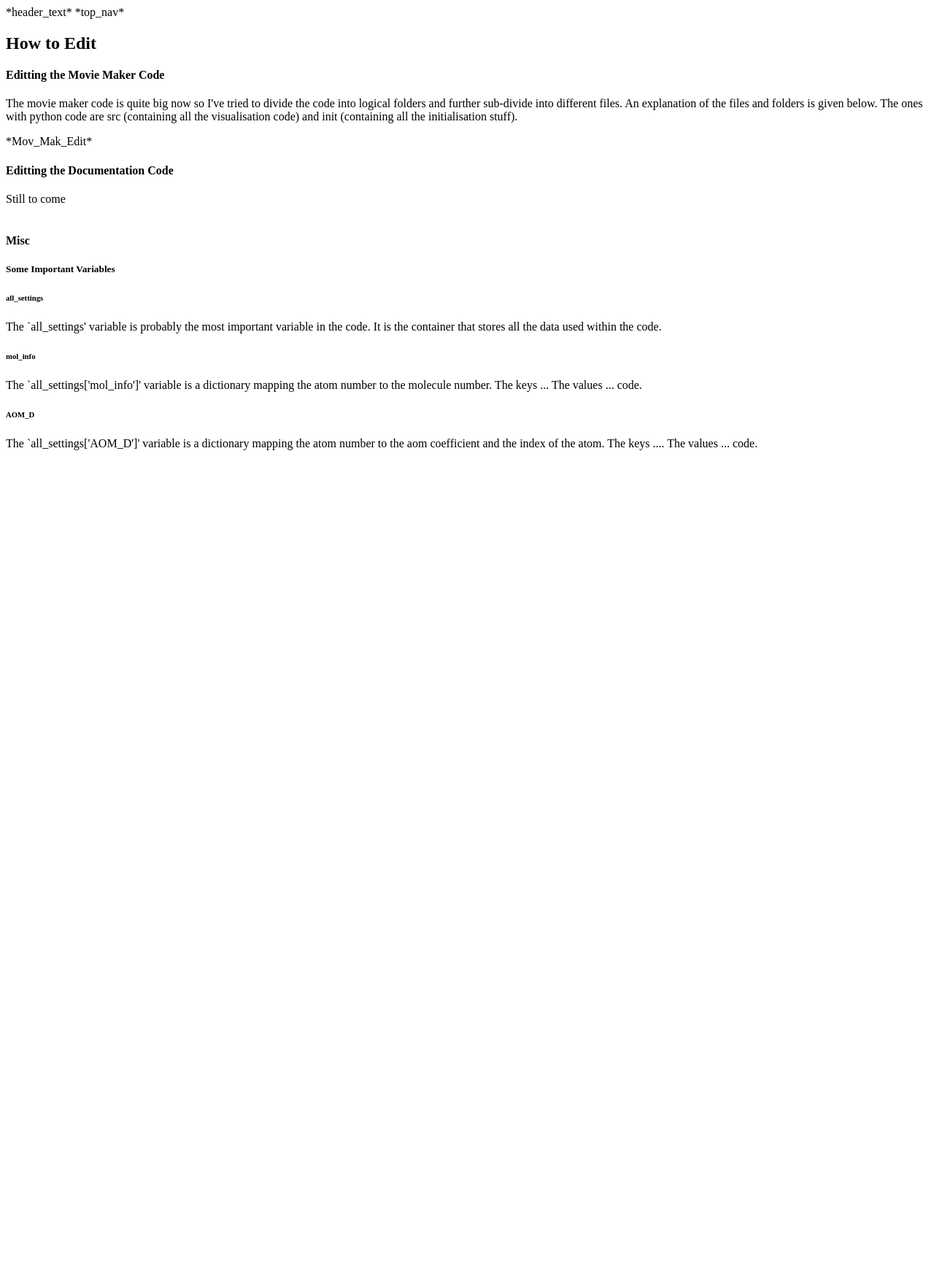
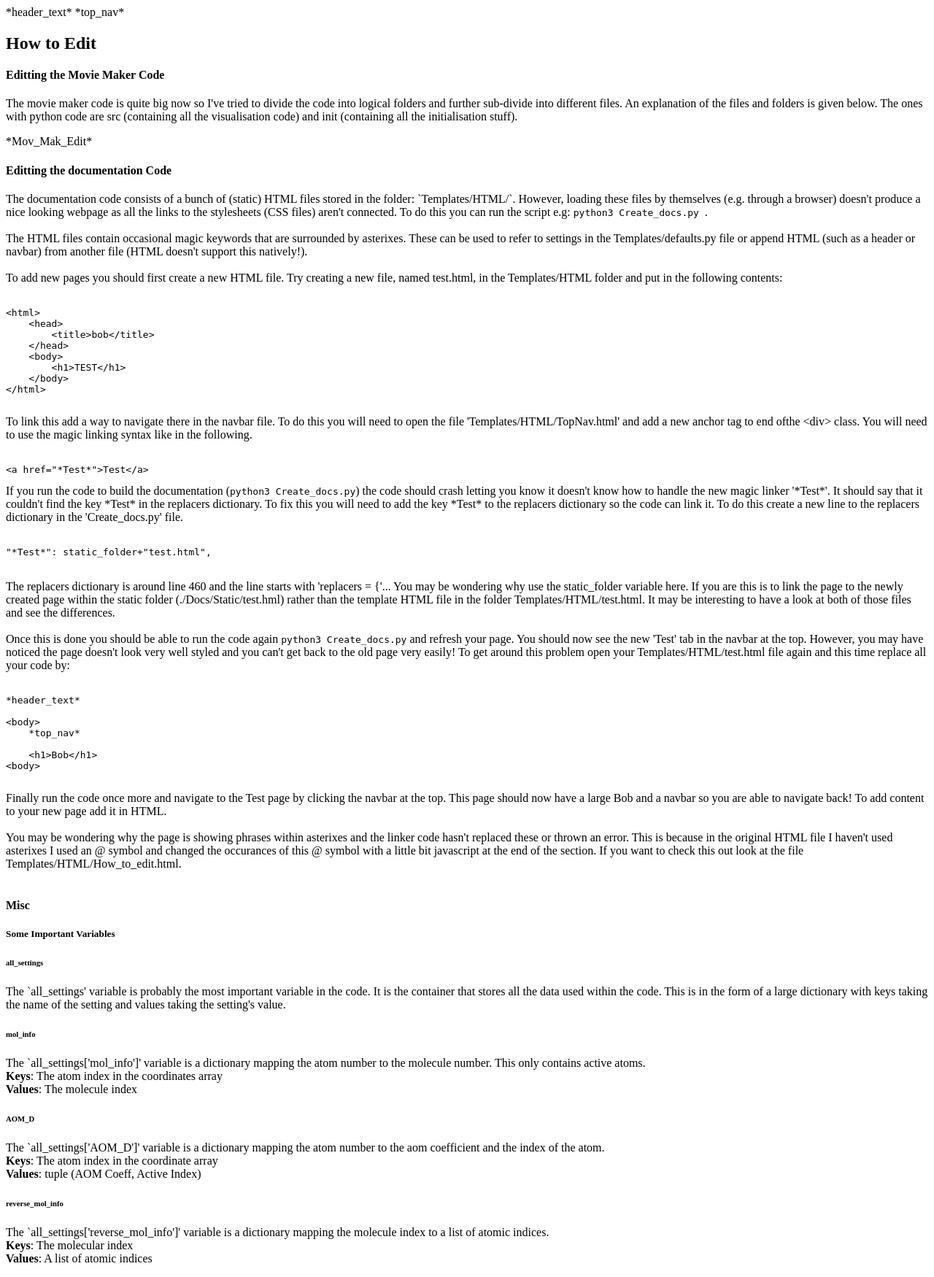
Before and after one commit to 95ellismle/Orbital-Visualiser, a Python web app: template Templates/HTML/How_to_edit.html in a window 1280 px wide. Shown: the whole page at 73% size. Before the commit the page ends 617 px from the top, so only its background shows below. Run offline with Jinja, Linux system fonts and the light colour scheme; the template is opened without the code that fills it, so the values that code supplies are empty.

Commit message:
Added a section in the docs to let users know how to edit the documentation code.

```diff
--- a/Create_docs.py
+++ b/Create_docs.py
@@ -466,6 +466,7 @@
              "*Pagetitle*": "Movie Maker Documentation",
              "*header_text*": io.open_read(templates_folder+'HeaderTxt.html'),
              "*top_nav*": io.open_read(templates_folder+'TopNav.html'),
+             "*Test*": static_folder+"test.html",
              }
 
 # Handle the Sidebar
--- a/PostProcScripts/stitch_img.py
+++ b/PostProcScripts/stitch_img.py
@@ -60,8 +60,6 @@
 if not all_files:
     raise SystemExit("Lost the files!")
 
-print(all_files)
-
 # Now stitch the files
 framerate = int(len(all_files) / movie_length)
 # Pad string will add a pixel of width or height if needed as libx264 doesn't allow them to be odd integers
--- a/TODO.txt
+++ b/TODO.txt
@@ -1,9 +1,3 @@
-** If plotting real phase (no imag but still phase) then don't create the imag cube file!
-
-
-
-
-
 Call phaseMasks -> phaseBoundaries
 
 #testing.py
--- a/Templates/HTML/How_to_edit.html
+++ b/Templates/HTML/How_to_edit.html
@@ -13,8 +13,90 @@
         The movie maker code is quite big now so I've tried to divide the code into logical folders and further sub-divide into different files. An explanation of the files and folders is given below. The ones with python code are src (containing all the visualisation code) and init (containing all the initialisation stuff).
       </p>
       *Mov_Mak_Edit*
-    <h4>Editting the Documentation Code</h4>
-      Still to come
+    <h4>Editting the documentation Code</h4>
+      The documentation code consists of a bunch of (static) HTML files stored in the folder: `Templates/HTML/`.
+      However, loading these files by themselves (e.g. through a browser) doesn't produce a nice looking webpage
+      as all the links to the stylesheets (CSS files) aren't connected. To do this you can run the script e.g:
+      <code> python3 Create_docs.py </code>.
+      <br>
+      <br>
+      The HTML files contain occasional magic keywords that are surrounded by asterixes. These can be used to
+      refer to settings in the Templates/defaults.py file or append HTML (such as a header or navbar) from
+      another file (HTML doesn't support this natively!).
+      <br>
+      <br>
+      To add new pages you should first create a new HTML file. Try creating a new file, named test.html, in
+      the Templates/HTML folder and put in the following contents:
+      <br>
+      <br>
+      <pre>
+&lthtml>
+    &lthead>
+        &lttitle>bob&lt/title>
+    &lt/head>
+    &ltbody>
+        &lth1>TEST&lt/h1>
+    &lt/body>
+&lt/html>
+      </pre>
+      To link this add a way to navigate there in the navbar file. To do this you will need to open the file
+      'Templates/HTML/TopNav.html' and add a new anchor tag to end ofthe &ltdiv> class. You will need to use
+      the magic linking syntax like in the following.
+      <br>
+      <br>
+      <pre name="change_at">&lta href="@Test@">Test&lt/a></pre>
+
+
+      If you run the code to build the documentation (<code>python3 Create_docs.py</code>) the code should crash
+      letting you know it doesn't know how to handle the new magic linker <span name="change_at">'@Test@'</span>.
+      It should say that it couldn't find the key <span name="change_at">@Test@</span> in the replacers dictionary.
+      To fix this you will need to add the key <span name="change_at">@Test@</span> to the replacers dictionary
+      so the code can link it. To do this create a new line to the replacers dictionary in the 'Create_docs.py' file.
+      <br>
+      <br>
+      <pre name="change_at">"@Test@": static_folder+"test.html",</pre>
+      <br>
+      The replacers dictionary is around line 460 and the line starts with 'replacers = {'... You may be wondering
+      why use the static_folder variable here. If you are this is to link the page to the newly created page within
+      the static folder (./Docs/Static/test.hml) rather than the template HTML file in the folder
+      Templates/HTML/test.html. It may be interesting to have a look at both of those files and see the differences.
+      <br>
+      <br>
+      Once this is done you should be able to run the code again <code>python3 Create_docs.py</code> and refresh
+      your page. You should now see the new 'Test' tab in the navbar at the top. However, you may have noticed
+      the page doesn't look very well styled and you can't get back to the old page very easily! To get around this
+      problem open your Templates/HTML/test.html file again and this time replace all your code by:
+      <br>
+      <br>
+      <pre name="change_at">
+@header_text@
+
+&ltbody>
+    @top_nav@
+
+    &lth1>Bob&lt/h1>
+&ltbody>
+      </pre>
+      Finally run the code once more and navigate to the Test page by clicking the navbar at the top.
+      This page should now have a large Bob and a navbar so you are able to navigate back! To add
+      content to your new page add it in HTML.
+      <br>
+      <br>
+      You may be wondering why the page is showing phrases within asterixes and the linker code hasn't
+      replaced these or thrown an error. This is because in the original HTML file I haven't used asterixes
+      I used an @ symbol and changed the occurances of this @ symbol with a little bit javascript at the
+      end of the section. If you want to check this out look at the file Templates/HTML/How_to_edit.html.
+
+<script>
+    elms = document.getElementsByName("change_at");
+    for (var i=0; i<elms.length; i++) {
+        elm = elms[i];
+        txt = elm.innerHTML;
+        txt = txt.replaceAll("\@", "\*");
+        elm.innerHTML = txt;
+        console.log(elm);
+    }
+</script>
       <br>
       <br>
     <div class="row">
@@ -24,29 +106,47 @@
       <div class="col-sm-12">
         <h5>Some Important Variables</h5>
       </div>
+
       <div class="col-sm-12">
         <h6>all_settings</h6>
         <p>
           The `all_settings' variable is probably the most important variable in
           the code. It is the container that stores all the data used within the
-          code.
+          code. This is in the form of a large dictionary with keys taking the
+	      name of the setting and values taking the setting's value.
         </p>
       </div>
       <div class="col-sm-6">
         <h6>mol_info</h6>
         <p>
           The `all_settings['mol_info']' variable is a dictionary mapping the
-          atom number to the molecule number. The keys ... The values ...
-          code.
+          atom number to the molecule number. This only contains active atoms.
+          <br>
+          <strong>Keys</strong>: The atom index in the coordinates array
+          <br>
+          <strong>Values</strong>: The molecule index
         </p>
       </div>
       <div class="col-sm-6">
         <h6>AOM_D</h6>
         <p>
           The `all_settings['AOM_D']' variable is a dictionary mapping the
-          atom number to the aom coefficient and the index of the atom. The keys
-          .... The values ...
-          code.
+          atom number to the aom coefficient and the index of the atom.
+          <br>
+          <strong>Keys</strong>: The atom index in the coordinate array
+          <br>
+          <strong>Values</strong>: tuple (AOM Coeff, Active Index)
+        </p>
+      </div>
+      <div class="col-sm-6">
+        <h6>reverse_mol_info</h6>
+        <p>
+          The `all_settings['reverse_mol_info']' variable is a dictionary mapping the
+          molecule index to a list of atomic indices.
+          <br>
+          <strong>Keys</strong>: The molecular index
+          <br>
+          <strong>Values</strong>: A list of atomic indices
         </p>
       </div>
     </div>
--- a/Templates/HTML/TopNav.html
+++ b/Templates/HTML/TopNav.html
@@ -2,5 +2,6 @@
   <a class="active" href="*index*">Home</a>
   <a href="*How_it_works*">How it Works</a>
   <a href="*How_to_edit*">How to Edit</a>
+  <a href="*Test*">Test</a>
   <!--<a href="#menu-toggle" id="menu-toggle2" style="float: right;">Settings Directory</a>-->
 </div>
```
Also changed, not shown: docstring.py (+6 -4 lines), scripts/stitch_images.py (deleted, +0 -54 lines).
